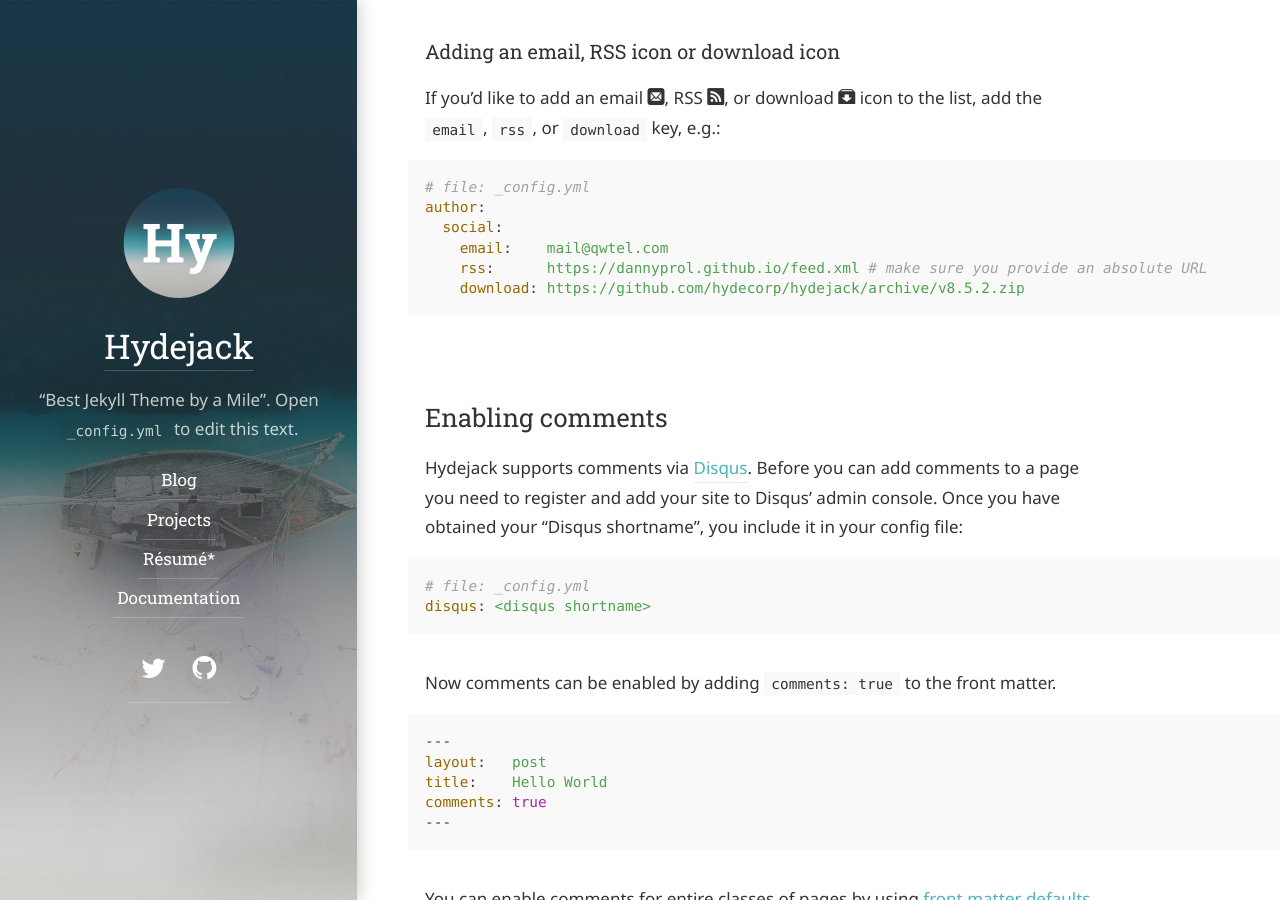
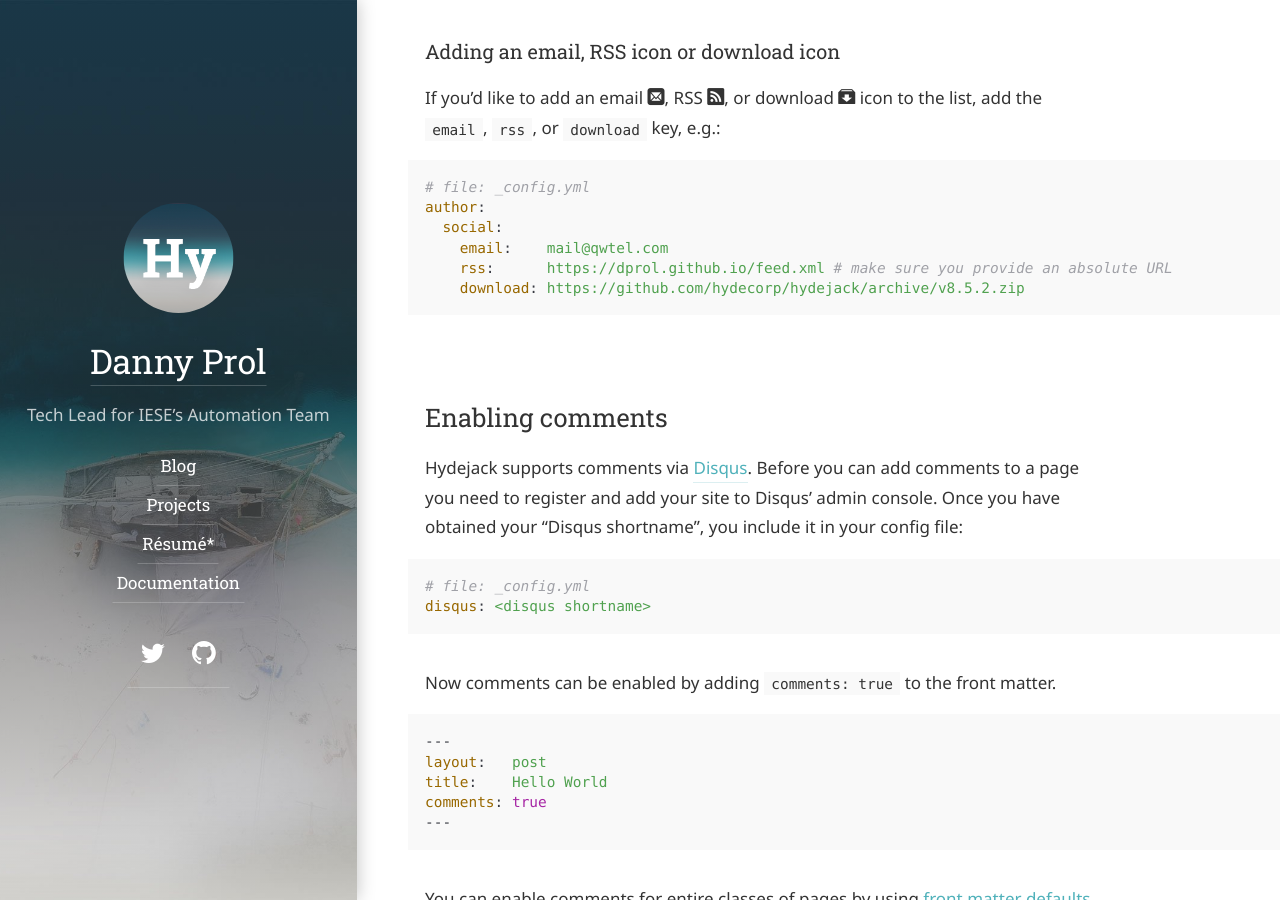
Before and after one commit to dprol/dprol.github.io, a Jekyll site: the page built from docs/config.md, in a window 1280 px wide and 900 px high, scrolled down 9972 px. Built offline with Jekyll 4.4.1, drawn with Linux system fonts in a browser that asks for light colours; some web fonts are replaced; some of the changed lines change nothing that is shown.

Commit message:
Update _config.yml

```diff
--- a/_config.yml
+++ b/_config.yml
@@ -4,7 +4,7 @@
 # IMPORTANT: Set the URL of your site.
 # Set to https://<username>.github.io when hosting on GitHub Pages
 # (unless you are using a custom domain).
-url:                   https://dannyprol.github.io
+url:                   https://dprol.github.io
 
 # IMPORTANT: Set The "base URL" of your site.
 # When your site sits in a subdirectory, set to /<name of directory>
@@ -19,18 +19,16 @@ baseurl:               ''
 lang:                  en
 
 # The title of your blog. Used in the sidebar and the browser tab.
-title:                 Hydejack
+title:                Danny Prol
 
 # A short description (~150 chars) of the page used for the meta description tag.
 # Can use markdown, but no more than one paragraph (enforced by `>`)
 description:           >
-  "Best Jekyll Theme by a Mile".
-  **Hydejack** is your presence on the web, featuring a blog, portfolio, and resume.
+  I use data and computers to solve complex problems
 
 # A shorter description for the sidebar.
 tagline:               >
-  "Best Jekyll Theme by a Mile".
-  Open `_config.yml` to edit this text.
+  Tech Lead for IESE's Automation Team
 
 # A list of keywords for your blog
 keywords:              []
```
